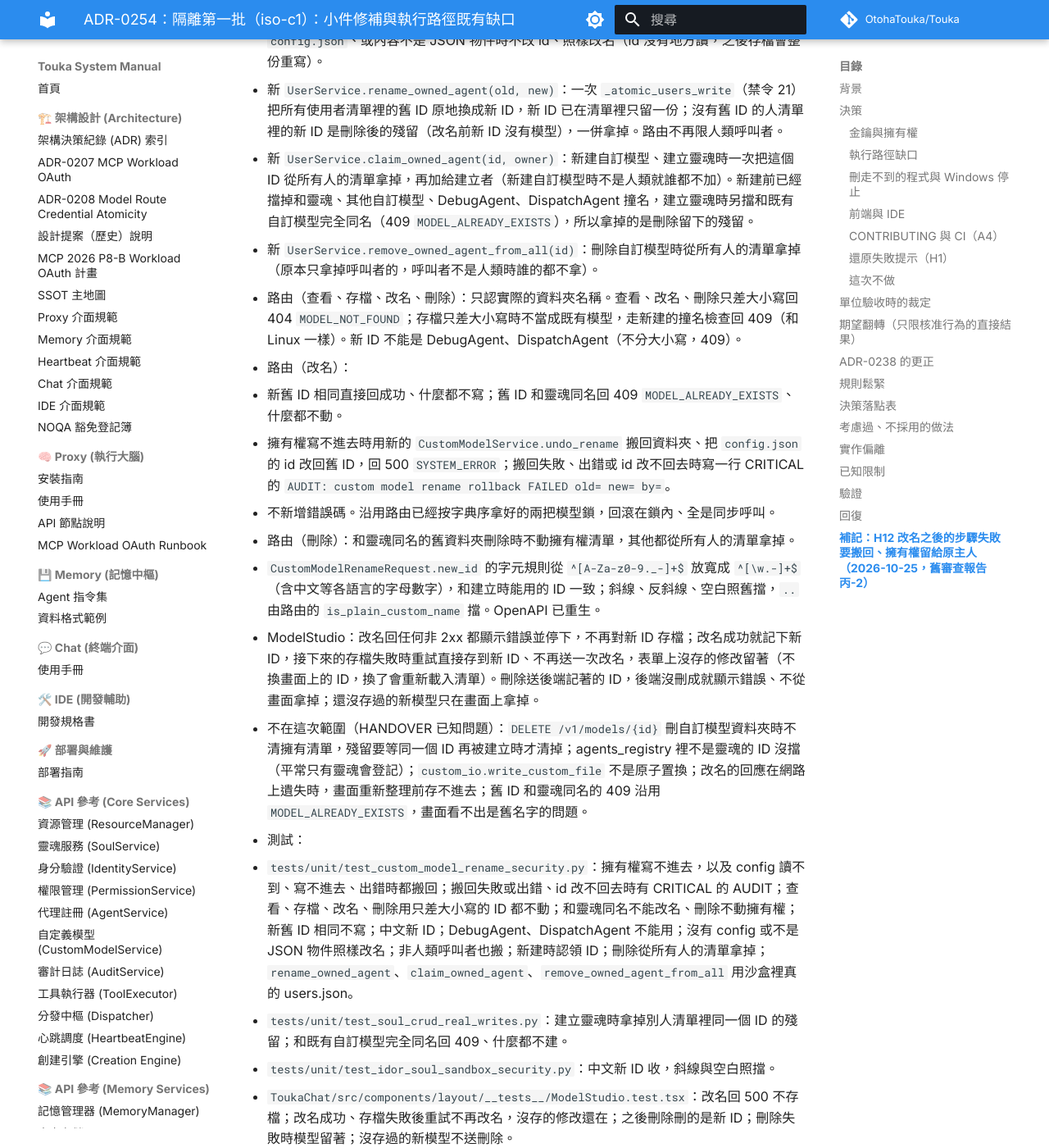
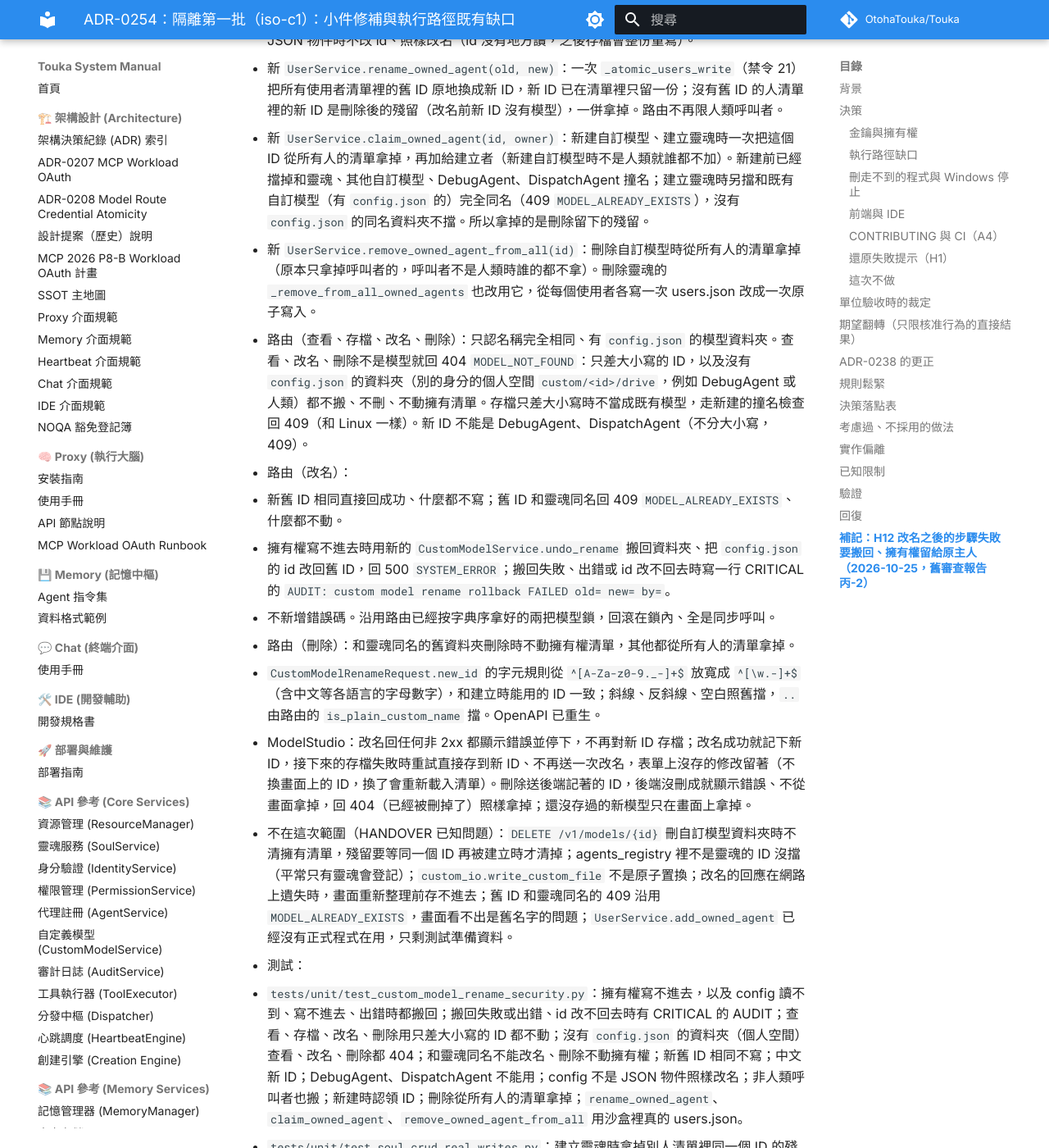
Before and after one commit to OtohaTouka/Touka, an MkDocs documentation site: the page built from docs/architecture/adr/0254-iso-c1-small-fixes-and-execution-gaps.md, in a window 1280 px wide and 1400 px high, scrolled down 16483 px. Shown: the whole window at 82% size. Built offline with MkDocs 1.6.1 and Material for MkDocs 9.7.7, drawn with Linux system fonts in a browser that asks for light colours; comment, search, counter and statistics services are not loaded; some of the changed text lies outside the part shown.

Commit message:
fix(custom-models): only folders with config.json are models
- Get, rename and delete refuse folders without config.json (another
  identity's personal space under custom/<id>/drive), so they are not moved,
  removed, or used to rewrite ownership entries.
- Creating a soul is only refused by a same-name folder that is a model;
  a leftover personal space no longer blocks re-creating a soul.
- A missing config.json at rename time now rolls back like an unreadable one.
- Soul delete drops the ID from every list in one atomic write.
- ModelStudio treats a 404 on delete as already deleted.

Co-Authored-By: Claude Opus 5.5 <noreply@anthropic.com>

```diff
--- a/ToukaChat/src/components/layout/ModelStudio.tsx
+++ b/ToukaChat/src/components/layout/ModelStudio.tsx
@@ -223,7 +223,8 @@ export function ModelStudio() {
                 const proxyUrl = getActiveProxyUrl();
                 // 職責邊界：ModelStudio 只刪除 Level 2 自訂模型
                 const res = await fetchTouka(proxyUrl, `/v1/ui/custom_models/${savedId}`, { method: "DELETE" });
-                if (!res.ok) {
+                // 404：已經被刪掉了（例如別的分頁），照樣從畫面拿掉
+                if (!res.ok && res.status !== 404) {
                     toast.error(await getErrorMessage(res, "MODEL_DELETE_FAILED"));
                     return;
                 }
--- a/docs/architecture/adr/0254-iso-c1-small-fixes-and-execution-gaps.md
+++ b/docs/architecture/adr/0254-iso-c1-small-fixes-and-execution-gaps.md
@@ -223,22 +223,22 @@ ADR-0238 決策 5 寫「改為直接執行 Ruff、lint_ssot、原生工具契約
   - 和靈魂同名的舊自訂模型資料夾（ADR-0245 之前留下的）和靈魂共用清單裡的同一個 ID，改名或刪除時會連靈魂的擁有權一起動。
   - 查看、存檔、改名、刪除在不分大小寫的磁碟上把只差大小寫的 ID 當成同一個模型，擁有清單卻是精確比對：admin 會搬走別人的模型，非人類的 Owner 身分查不到擁有者、會被當成公用模型放行。新 ID 也沒擋 DebugAgent、DispatchAgent。
   - ModelStudio 改名回 409 以外的錯誤時仍對新 ID 存檔，多出第二個模型；改名只收英數字，中文名字改名一律 422（建立時可以用中文）。
-- `CustomModelService.rename_model`：新位置的 `config.json` 讀不到、寫不進去或出錯時把資料夾搬回再丟 `OSError`；搬回也失敗或出錯時寫 CRITICAL 的 AUDIT。沒有 `config.json`、或內容不是 JSON 物件時不改 id、照樣改名（id 沒有地方讀，之後存檔會整份重寫）。
+- `CustomModelService.rename_model`：新位置的 `config.json` 不見了、讀不到、寫不進去或出錯時把資料夾搬回再丟 `OSError`；搬回也失敗或出錯時寫 CRITICAL 的 AUDIT。內容不是 JSON 物件時不改 id、照樣改名（id 沒有地方讀，之後存檔會整份重寫）。
 - 新 `UserService.rename_owned_agent(old, new)`：一次 `_atomic_users_write`（禁令 21）把所有使用者清單裡的舊 ID 原地換成新 ID，新 ID 已在清單裡只留一份；沒有舊 ID 的人清單裡的新 ID 是刪除後的殘留（改名前新 ID 沒有模型），一併拿掉。路由不再限人類呼叫者。
-- 新 `UserService.claim_owned_agent(id, owner)`：新建自訂模型、建立靈魂時一次把這個 ID 從所有人的清單拿掉，再加給建立者（新建自訂模型時不是人類就誰都不加）。新建前已經擋掉和靈魂、其他自訂模型、DebugAgent、DispatchAgent 撞名，建立靈魂時另擋和既有自訂模型完全同名（409 `MODEL_ALREADY_EXISTS`），所以拿掉的是刪除留下的殘留。
-- 新 `UserService.remove_owned_agent_from_all(id)`：刪除自訂模型時從所有人的清單拿掉（原本只拿掉呼叫者的，呼叫者不是人類時誰的都不拿）。
-- 路由（查看、存檔、改名、刪除）：只認實際的資料夾名稱。查看、改名、刪除只差大小寫回 404 `MODEL_NOT_FOUND`；存檔只差大小寫時不當成既有模型，走新建的撞名檢查回 409（和 Linux 一樣）。新 ID 不能是 DebugAgent、DispatchAgent（不分大小寫，409）。
+- 新 `UserService.claim_owned_agent(id, owner)`：新建自訂模型、建立靈魂時一次把這個 ID 從所有人的清單拿掉，再加給建立者（新建自訂模型時不是人類就誰都不加）。新建前已經擋掉和靈魂、其他自訂模型、DebugAgent、DispatchAgent 撞名；建立靈魂時另擋和既有自訂模型（有 `config.json` 的）完全同名（409 `MODEL_ALREADY_EXISTS`），沒有 `config.json` 的同名資料夾不擋。所以拿掉的是刪除留下的殘留。
+- 新 `UserService.remove_owned_agent_from_all(id)`：刪除自訂模型時從所有人的清單拿掉（原本只拿掉呼叫者的，呼叫者不是人類時誰的都不拿）。刪除靈魂的 `_remove_from_all_owned_agents` 也改用它，從每個使用者各寫一次 users.json 改成一次原子寫入。
+- 路由（查看、存檔、改名、刪除）：只認名稱完全相同、有 `config.json` 的模型資料夾。查看、改名、刪除不是模型就回 404 `MODEL_NOT_FOUND`：只差大小寫的 ID，以及沒有 `config.json` 的資料夾（別的身分的個人空間 `custom/<id>/drive`，例如 DebugAgent 或人類）都不搬、不刪、不動擁有清單。存檔只差大小寫時不當成既有模型，走新建的撞名檢查回 409（和 Linux 一樣）。新 ID 不能是 DebugAgent、DispatchAgent（不分大小寫，409）。
 - 路由（改名）：
   - 新舊 ID 相同直接回成功、什麼都不寫；舊 ID 和靈魂同名回 409 `MODEL_ALREADY_EXISTS`、什麼都不動。
   - 擁有權寫不進去時用新的 `CustomModelService.undo_rename` 搬回資料夾、把 `config.json` 的 id 改回舊 ID，回 500 `SYSTEM_ERROR`；搬回失敗、出錯或 id 改不回去時寫一行 CRITICAL 的 `AUDIT: custom model rename rollback FAILED old= new= by=`。
   - 不新增錯誤碼。沿用路由已經按字典序拿好的兩把模型鎖，回滾在鎖內、全是同步呼叫。
 - 路由（刪除）：和靈魂同名的舊資料夾刪除時不動擁有權清單，其他都從所有人的清單拿掉。
 - `CustomModelRenameRequest.new_id` 的字元規則從 `^[A-Za-z0-9._-]+$` 放寬成 `^[\w.-]+$`（含中文等各語言的字母數字），和建立時能用的 ID 一致；斜線、反斜線、空白照舊擋，`..` 由路由的 `is_plain_custom_name` 擋。OpenAPI 已重生。
-- ModelStudio：改名回任何非 2xx 都顯示錯誤並停下，不再對新 ID 存檔；改名成功就記下新 ID，接下來的存檔失敗時重試直接存到新 ID、不再送一次改名，表單上沒存的修改留著（不換畫面上的 ID，換了會重新載入清單）。刪除送後端記著的 ID，後端沒刪成就顯示錯誤、不從畫面拿掉；還沒存過的新模型只在畫面上拿掉。
-- 不在這次範圍（HANDOVER 已知問題）：`DELETE /v1/models/{id}` 刪自訂模型資料夾時不清擁有清單，殘留要等同一個 ID 再被建立時才清掉；agents_registry 裡不是靈魂的 ID 沒擋（平常只有靈魂會登記）；`custom_io.write_custom_file` 不是原子置換；改名的回應在網路上遺失時，畫面重新整理前存不進去；舊 ID 和靈魂同名的 409 沿用 `MODEL_ALREADY_EXISTS`，畫面看不出是舊名字的問題。
+- ModelStudio：改名回任何非 2xx 都顯示錯誤並停下，不再對新 ID 存檔；改名成功就記下新 ID，接下來的存檔失敗時重試直接存到新 ID、不再送一次改名，表單上沒存的修改留著（不換畫面上的 ID，換了會重新載入清單）。刪除送後端記著的 ID，後端沒刪成就顯示錯誤、不從畫面拿掉，回 404（已經被刪掉了）照樣拿掉；還沒存過的新模型只在畫面上拿掉。
+- 不在這次範圍（HANDOVER 已知問題）：`DELETE /v1/models/{id}` 刪自訂模型資料夾時不清擁有清單，殘留要等同一個 ID 再被建立時才清掉；agents_registry 裡不是靈魂的 ID 沒擋（平常只有靈魂會登記）；`custom_io.write_custom_file` 不是原子置換；改名的回應在網路上遺失時，畫面重新整理前存不進去；舊 ID 和靈魂同名的 409 沿用 `MODEL_ALREADY_EXISTS`，畫面看不出是舊名字的問題；`UserService.add_owned_agent` 已經沒有正式程式在用，只剩測試準備資料。
 - 測試：
-  - `tests/unit/test_custom_model_rename_security.py`：擁有權寫不進去，以及 config 讀不到、寫不進去、出錯時都搬回；搬回失敗或出錯、id 改不回去時有 CRITICAL 的 AUDIT；查看、存檔、改名、刪除用只差大小寫的 ID 都不動；和靈魂同名不能改名、刪除不動擁有權；新舊 ID 相同不寫；中文新 ID；DebugAgent、DispatchAgent 不能用；沒有 config 或不是 JSON 物件照樣改名；非人類呼叫者也搬；新建時認領 ID；刪除從所有人的清單拿掉；`rename_owned_agent`、`claim_owned_agent`、`remove_owned_agent_from_all` 用沙盒裡真的 users.json。
-  - `tests/unit/test_soul_crud_real_writes.py`：建立靈魂時拿掉別人清單裡同一個 ID 的殘留；和既有自訂模型完全同名回 409、什麼都不建。
+  - `tests/unit/test_custom_model_rename_security.py`：擁有權寫不進去，以及 config 讀不到、寫不進去、出錯時都搬回；搬回失敗或出錯、id 改不回去時有 CRITICAL 的 AUDIT；查看、存檔、改名、刪除用只差大小寫的 ID 都不動；沒有 `config.json` 的資料夾（個人空間）查看、改名、刪除都 404；和靈魂同名不能改名、刪除不動擁有權；新舊 ID 相同不寫；中文新 ID；DebugAgent、DispatchAgent 不能用；config 不是 JSON 物件照樣改名；非人類呼叫者也搬；新建時認領 ID；刪除從所有人的清單拿掉；`rename_owned_agent`、`claim_owned_agent`、`remove_owned_agent_from_all` 用沙盒裡真的 users.json。
+  - `tests/unit/test_soul_crud_real_writes.py`：建立靈魂時拿掉別人清單裡同一個 ID 的殘留；和既有自訂模型（有 `config.json`）完全同名回 409、什麼都不建；同名資料夾沒有 `config.json`（個人空間之類的殘留）時照樣建立、不動它。
   - `tests/unit/test_idor_soul_sandbox_security.py`：中文新 ID 收，斜線與空白照擋。
-  - `ToukaChat/src/components/layout/__tests__/ModelStudio.test.tsx`：改名回 500 不存檔；改名成功、存檔失敗後重試不再改名，沒存的修改還在；之後刪除刪的是新 ID；刪除失敗時模型留著；沒存過的新模型不送刪除。
+  - `ToukaChat/src/components/layout/__tests__/ModelStudio.test.tsx`：改名回 500 不存檔；改名成功、存檔失敗後重試不再改名，沒存的修改還在；之後刪除刪的是新 ID；刪除失敗時模型留著；刪除回 404 照樣拿掉；沒存過的新模型不送刪除。
   - `tests/unit/test_code_review_fixes.py`、`tests/unit/test_memory_collection_collision_security.py`、`tests/unit/test_soul_session_reuse_security.py` 改成替換新的擁有權呼叫。
```
Also changed, not shown: SECURITY.md (+1 -1 lines), ToukaChat/src/components/layout/__tests__/ModelStudio.test.tsx (+15 -0 lines), docs/architecture/CHAT_INTERFACE.md (+1 -1 lines), docs/architecture/PROXY_INTERFACE.md (+2 -2 lines), 8 other files.
